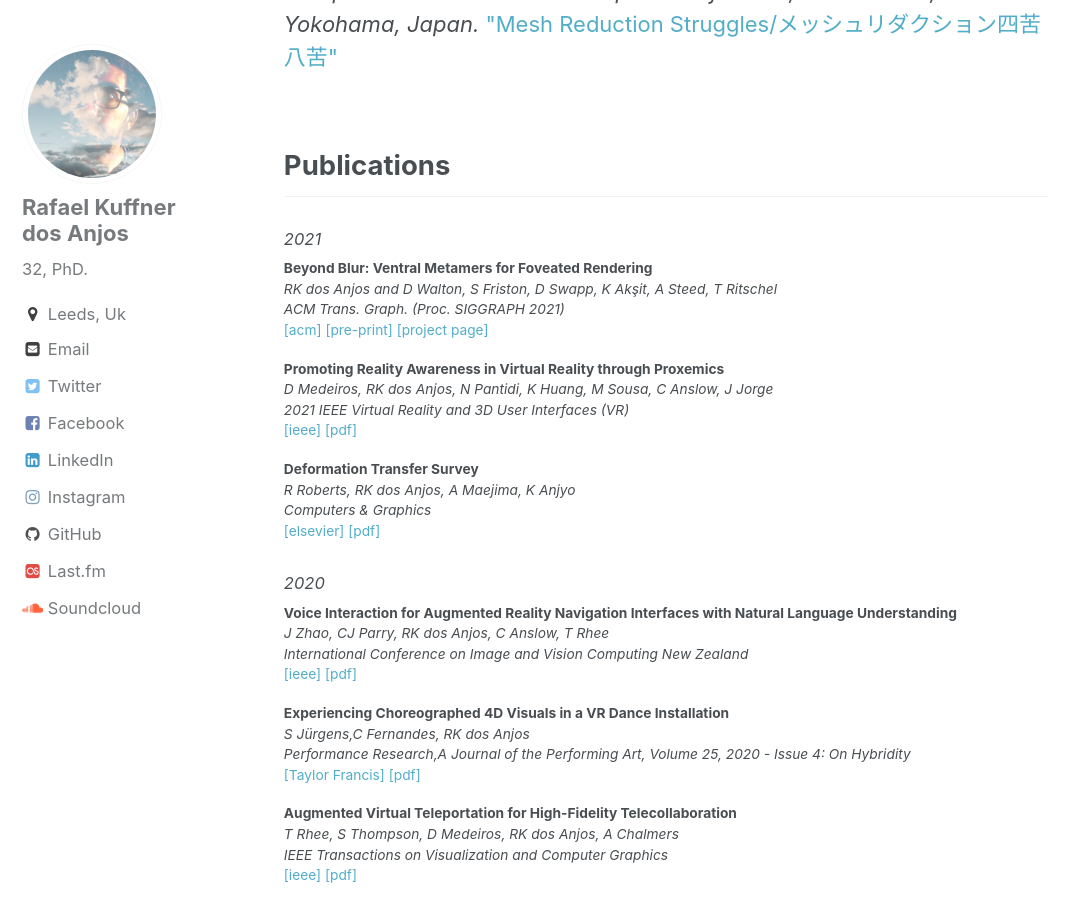
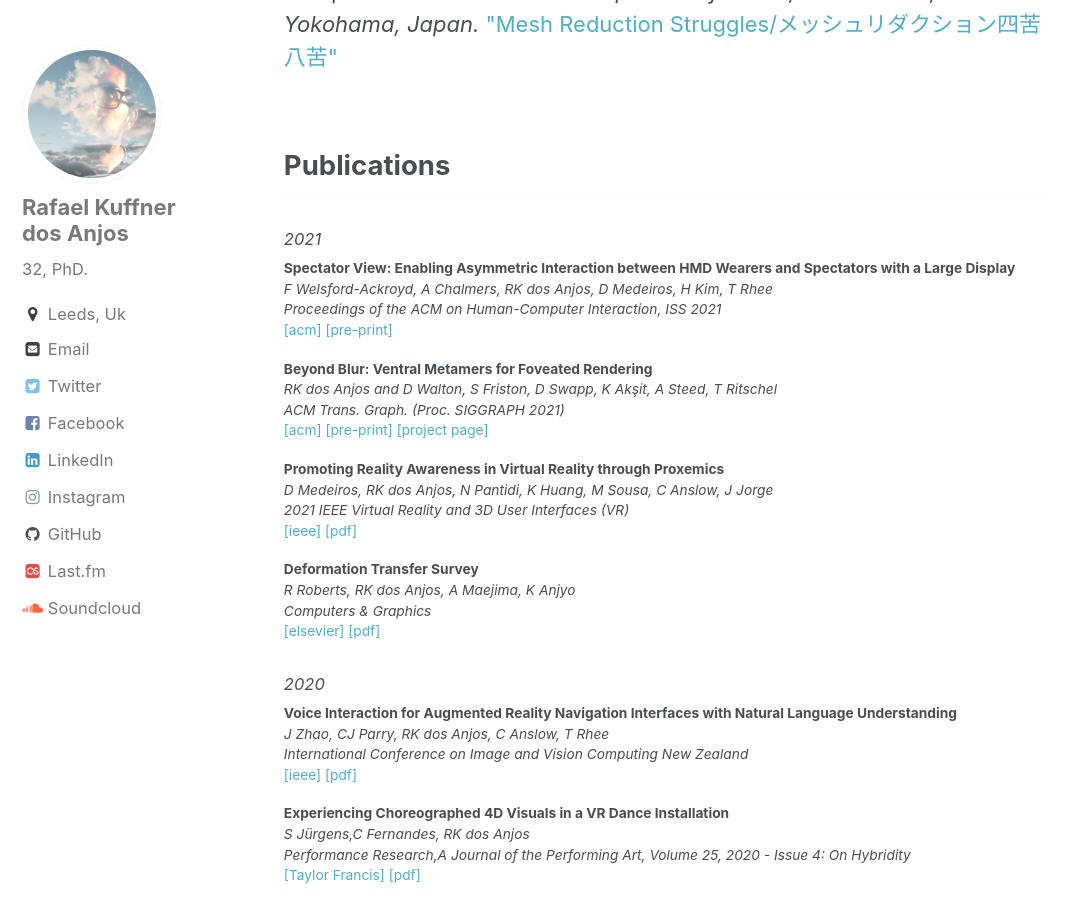
Before and after one commit to rafaelkuffner/rafaelkuffner.github.io, a Jekyll site: the page built from index.html, in a window 1280 px wide and 900 px high, scrolled down 2949 px. Shown: the whole window, without its empty margins (0-1081 px from the left). Built offline with Jekyll 4.4.1, drawn with Linux system fonts in a browser that asks for light colours; the list of posts is cut into pages by our own code.

Commit message:
paper++
forgot this one

```diff
--- a/index.html
+++ b/index.html
@@ -93,6 +93,13 @@
 <h2 id="publications">Publications</h2>
 
 <h5>2021</h5>
+
+<p><b>Spectator View: Enabling Asymmetric Interaction between HMD Wearers and Spectators with a Large Display</b></br>
+  <i>F Welsford-Ackroyd, A Chalmers, RK dos Anjos, D Medeiros, H Kim, T Rhee</i></br>
+  <i>Proceedings of the ACM on Human-Computer Interaction, ISS 2021</i></br>
+  <a target="_blank" href="https://dl.acm.org/doi/abs/10.1145/3486951">[acm]</a>
+  <a target="_blank" href="assets/papers/ISS2021.pdf">[pre-print]</a>
+</p>
 
 <p><b>Beyond Blur: Ventral Metamers for Foveated Rendering</b></br>
   <i>RK dos Anjos and D Walton, S Friston, D Swapp, K Akşit, A Steed, T Ritschel</i></br>
```
Also changed, not shown: 1 other file.
